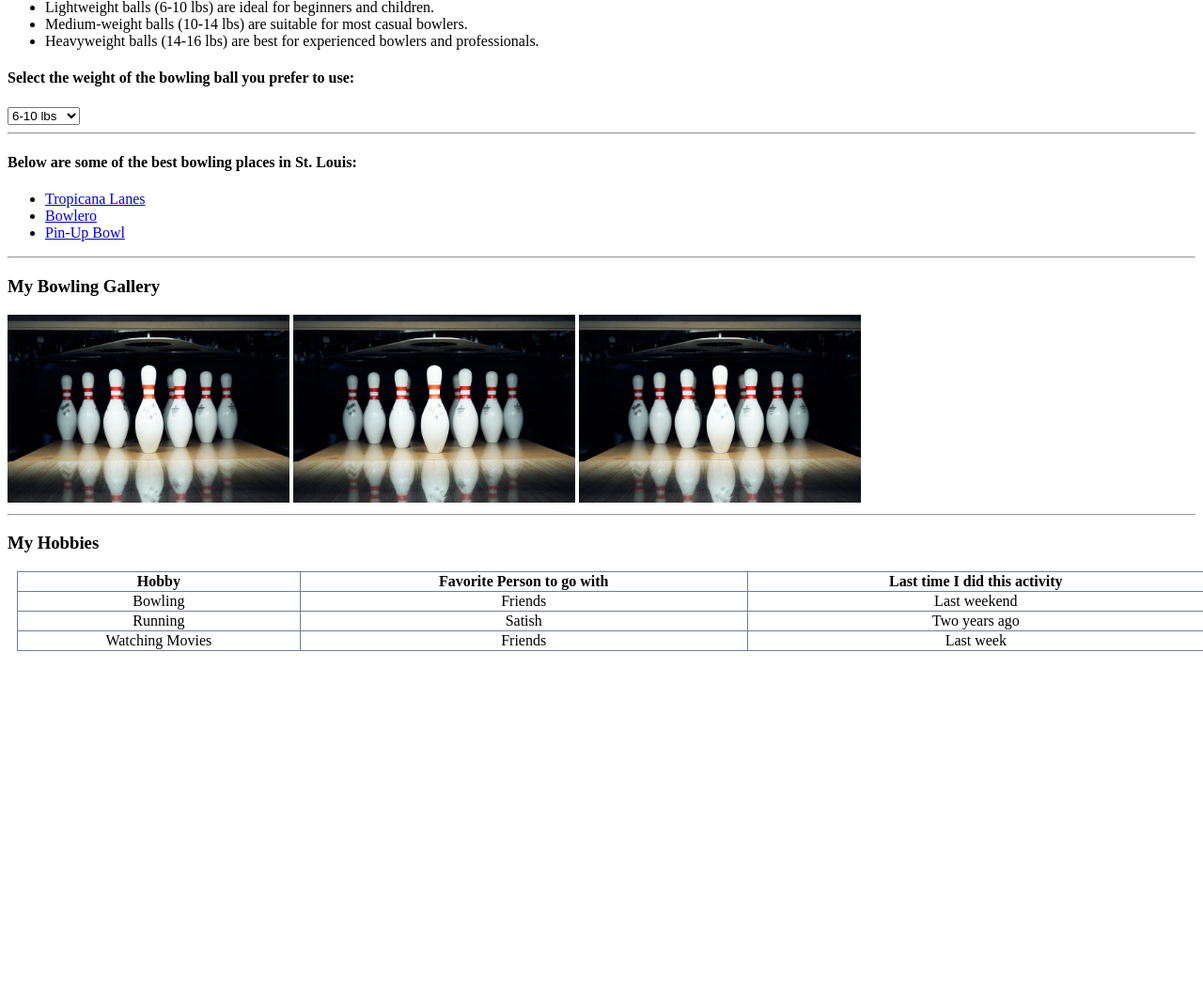
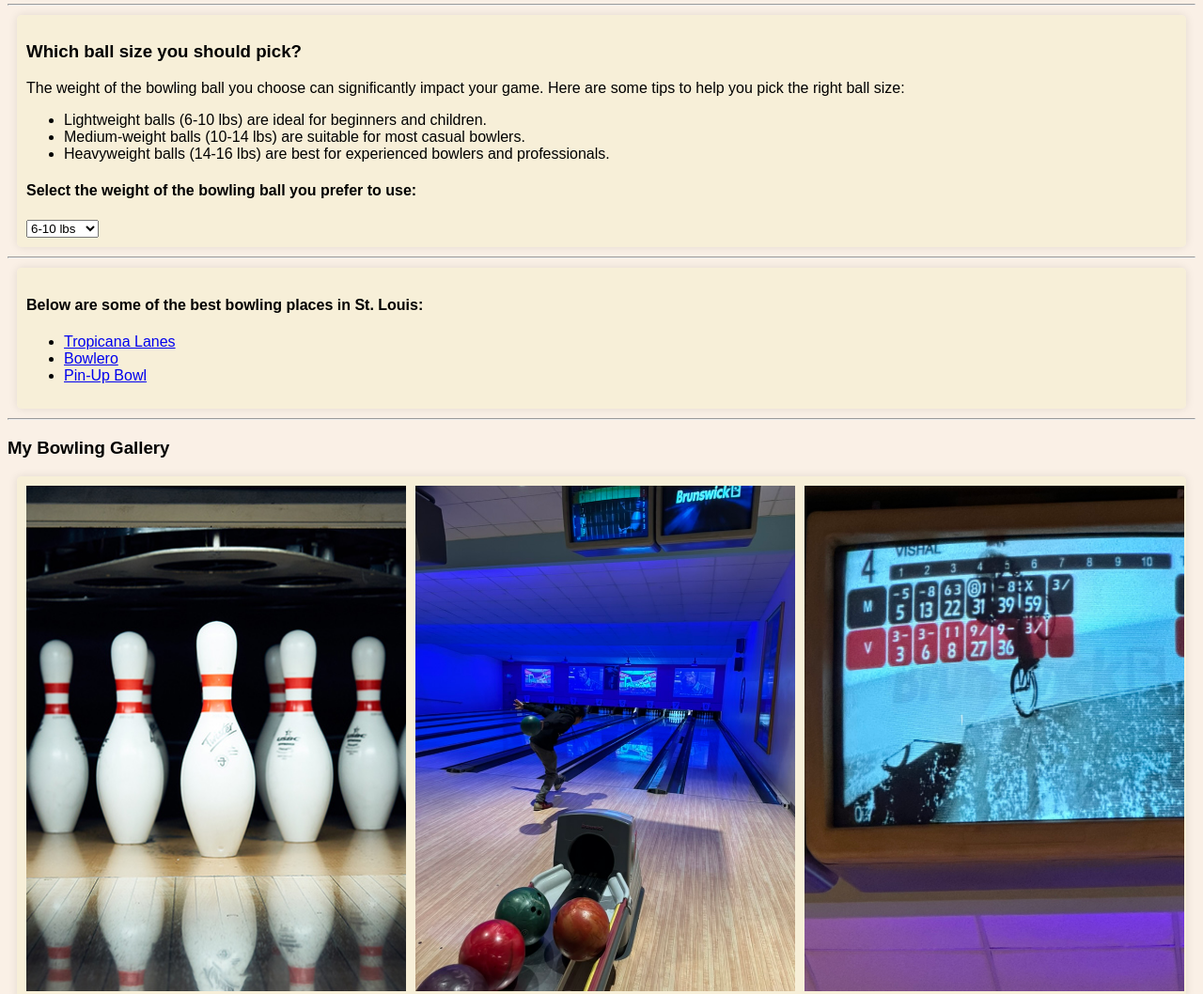
Before and after one commit to mouli86/mouli86.github.io, a plain HTML site: page web-technologies-fall2024/lab1/index.html in a window 1280 px wide. Shown: the part 737-1795 px from the top of the page at 94% size. Before the commit the page ends 1440 px from the top, so only its background shows below. Drawn offline with Linux system fonts and the light colour scheme.

Commit message:
Update index.html with bowling content and styles

```diff
--- a/web-technologies-fall2024/lab1/index.html
+++ b/web-technologies-fall2024/lab1/index.html
@@ -1,5 +1,6 @@
 <!DOCTYPE html>
 <html lang="en">
+
 <head>
     <meta charset="UTF-8">
     <meta name="viewport" content="width=device-width, initial-scale=1.0">
@@ -7,26 +8,34 @@
     <title>Bowling World</title>
 
 </head>
+
 <body>
     <center>
         <h1>Welcome to the Exciting World of Bowling!</h1>
-        <img src="profile.png" alt="Mouli Naidu Lukalapu" width="200" height="200">
+        <img id="profilepicture" src="profile.png" alt="Mouli Naidu Lukalapu" width="200" height="200">
     </center>
     <hr>
-
+    <div class="pagecontent">
         <h3>Introduction</h3>
         <p>
-        Bowling is popular sport enjoyed by people of all ages. It involves rolling a heavy ball down a lane to knock over pins at the end. This sport is a great way to have fun and socialize with friends and family. Game rules are simple and easy to learn, making it a perfect activity for beginners. Bowling is also a great way to improve hand-eye coordination and focus. Whether you are a casual bowler or a professional, there is always room for improvement and fun in the world of bowling.
+            Bowling is popular sport enjoyed by people of all ages. It involves rolling a heavy ball down a lane to
+            knock over pins at the end. This sport is a great way to have fun and socialize with friends and family.
+            Game rules are simple and easy to learn, making it a perfect activity for beginners. Bowling is also a great
+            way to improve hand-eye coordination and focus. Whether you are a casual bowler or a professional, there is
+            always room for improvement and fun in the world of bowling.
         </p>
 
         <blockquote style="text-align: center; font-style: italic;"">
-        "Bowling: the one place where it’s good to get a strike!"
-    </blockquote>
+            " Bowling: the one place where it’s good to get a strike!" </blockquote>
+
+    </div>
 
     <hr>
+    <div class="pagecontent">
         <h3>Why Bowling?</h3>
         <p>
-        Bowling is a social activity, perfect for parties, casual get-togethers, and league competitions. Here are some reasons why people love bowling:
+            Bowling is a social activity, perfect for parties, casual get-togethers, and league competitions. Here are
+            some reasons why people love bowling:
         </p>
         <ul>
             <li>Fun for everyone, regardless of skill level</li>
@@ -34,11 +43,15 @@
             <li>Great way to socialize and make new friends</li>
             <li>Relaxing and stress-relieving activity</li>
         </ul>
+    </div>
+
     <hr>
 
+    <div class="pagecontent">
         <h3>Which ball size you should pick?</h3>
         <p>
-        The weight of the bowling ball you choose can significantly impact your game. Here are some tips to help you pick the right ball size:
+            The weight of the bowling ball you choose can significantly impact your game. Here are some tips to help you
+            pick the right ball size:
         </p>
         <ul>
             <li>Lightweight balls (6-10 lbs) are ideal for beginners and children.</li>
@@ -53,20 +66,23 @@
             <option value="medium">10-14 lbs</option>
             <option value="heavy">14-16 lbs</option>
         </select>
+    </div>
 
     <hr>
-
+    <div class="pagecontent">
         <h4>
             Below are some of the best bowling places in St. Louis:
         </h4>
         <ul>
             <li>
-            <a href="https://tropicanalanes.com" target="_blank"> <!-- target="_blank" opens the link in a new tab -->
+                <a href="https://tropicanalanes.com" target="_blank">
+                    <!-- target="_blank" opens the link in a new tab -->
                     Tropicana Lanes
                 </a>
             </li>
             <li>
-            <a href="https://www.bowlero.com/location/bowlero-st-louis" target="_blank"> <!-- This link will open in a new tab -->
+                <a href="https://www.bowlero.com/location/bowlero-st-louis" target="_blank">
+                    <!-- This link will open in a new tab -->
                     Bowlero
                 </a>
             </li>
@@ -76,18 +92,23 @@
                 </a>
             </li>
         </ul>
+    </div>
+
 
     <hr>
+
     <h3>My Bowling Gallery</h3>
-    <div>
-        <img src="bowling_pins.jpg" alt="Bowling Image 1" width="300" height="200">
-        <img src="bowling_pins.jpg" alt="Bowling Image 2" width="300" height="200">
-        <img src="bowling_pins.jpg" alt="Bowling Image 3" width="300" height="200">
+    <div id="images">
+        <img src="bowling_pins.jpg" alt="Bowling Pins" style="width: 33%; height: auto; object-fit: cover;">
+        <img src="lanes.jpeg" alt="Bowling lanes" style="width: 33%; height: auto; object-fit: cover;">
+        <img src="scores.jpeg" alt="Bowling Scores" style="width: 33%; height: auto; object-fit: cover;">
+    </div>
     </div>
 
+
     <hr>
-    <h3>My Hobbies</h3>
-    <table border = "1"  id="hobbies">
+    <h3 style="text-align: center;">My Hobbies</h3>
+    <table border="1" id="hobbies">
         <tr>
             <th>Hobby</th>
             <th>Favorite Person to go with</th>
@@ -110,4 +131,5 @@
         </tr>
 
 </body>
+
 </html>
--- a/web-technologies-fall2024/lab1/mysytle.css
+++ b/web-technologies-fall2024/lab1/mysytle.css
@@ -1,8 +1,68 @@
-table{
+table {
     border: 1px slategray;
     padding: 10px;
     margin: 10px;
     border-collapse: collapse;
     width: 100%;
     text-align: center;
+
 }
+
+body {
+    font-family: Arial, Helvetica, sans-serif;
+    background-color: linen;
+}
+
+a:visited {
+    color: blue;
+
+}
+
+div {
+    box-shadow: 0 0 10px 0 rgba(0, 0, 0, 0.1);
+    padding: 10px;
+    margin: 10px;
+    background-color: rgba(247, 240, 213, 0.834);
+    border-radius: 5px;
+}
+
+.pagecontent:hover {
+    background-color: rgb(247, 247, 247);
+    transform: scale(1.01);
+}
+
+#images {
+    display: flex;
+    justify-content: space-between;
+    gap: 10px;
+    margin: 10px;
+}
+
+img:hover {
+    transform: scale(1.05);
+
+}
+
+#profilepicture:hover {
+    transform: scale(1.1);
+}
+
+#profilepicture {
+    border-radius: 10%;
+    width: 200px;
+    height: 200px;
+    margin: 10px;
+    box-shadow: 0 0 10px 0 rgba(0, 0, 0, 0.1);
+}
+
+table tr:nth-child(even) {
+    background-color: rgba(0, 0, 0, 0.1);
+}
+
+table {
+    border: 1px slategray;
+    height: 120px;
+    width: 50%;
+    margin: 20px auto;
+    margin-bottom: 70px;
+}
```
Also changed, not shown: web-technologies-fall2024/lab1/lanes.jpeg (added), web-technologies-fall2024/lab1/scores.jpeg (added). Lines whose indentation alone changed are shown as unchanged.
